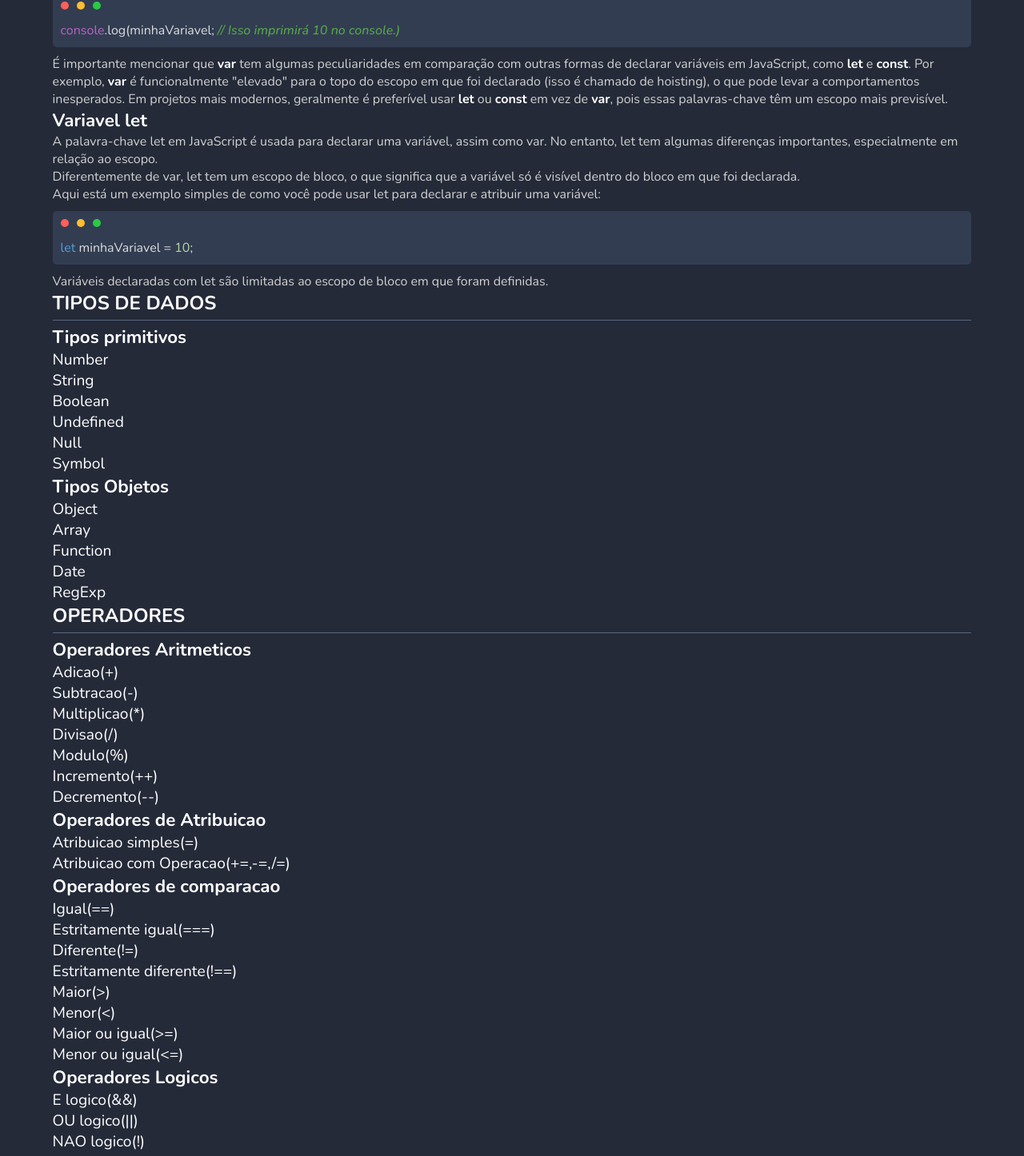
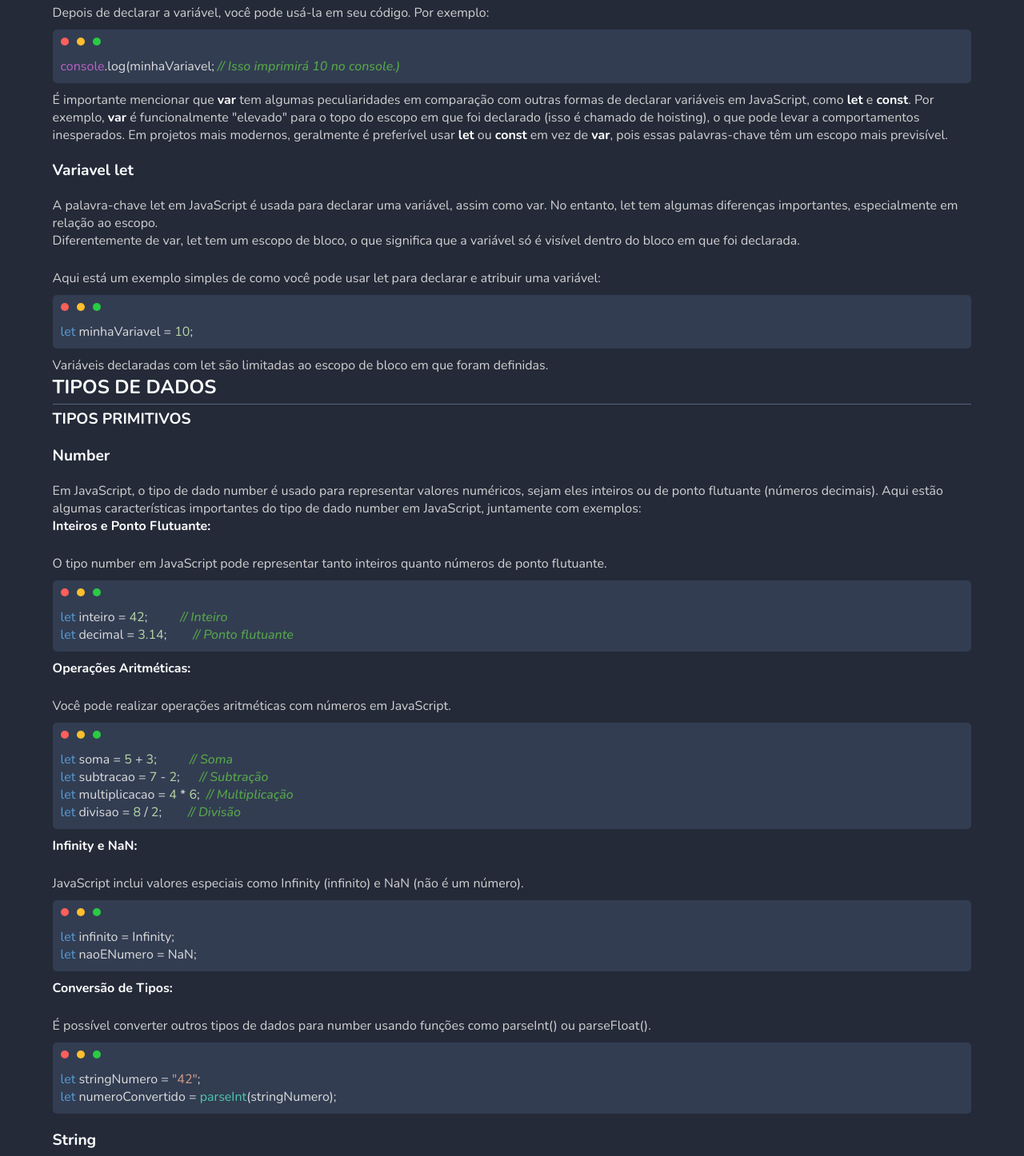
Before and after one commit to lucasalves77/Blog-Frontend, a React (Vite) app: page /javascript in a window 1280 px wide. Shown: the part 958-2404 px from the top of the page at 80% size. Built offline with nearby package versions, Linux system fonts and the light colour scheme.

Commit message:
ultimo commit

```diff
--- a/src/routes/Javascript.css
+++ b/src/routes/Javascript.css
@@ -6,12 +6,18 @@
 
 h4{
   color: white;
-  font-size: 1.4rem;
+  font-size: 1.2rem;
 }
 
 h5{
   font-size: 1.2rem;
-  font-weight: lighter;
+  color: white;
+  font-weight: bolder;
+  margin: 20px 0;
+}
+
+h6{
+  font-size: 1rem;
   color: white;
 }
 
@@ -60,4 +66,5 @@ b{
 
 .textCode{
   color: rgb(209, 209, 209);
+  margin-top: 25px;
 }
--- a/src/routes/Javascript.jsx
+++ b/src/routes/Javascript.jsx
@@ -29,8 +29,8 @@ const Javascript = () => {
         <p><b>Let</b>: Introduzido no ECMAScript 6 (ES6). Escopo de bloco.</p>
         <p><b>Const</b>: Também introduzido no ES6. Similar ao let, mas a variável não pode ser.</p>
         <div>
-          <h4>Variavel var</h4>
-        <span className="textCode">Em JavaScript, a palavra-chave var é usada para declarar uma variável. Uma variável é como uma caixa de armazenamento que você pode usar para guardar valores. Aqui está um exemplo simples:</span>
+          <h5>Variavel var</h5>
+        <p className="textCode">Em JavaScript, a palavra-chave var é usada para declarar uma variável. Uma variável é como uma caixa de armazenamento que você pode usar para guardar valores. Aqui está um exemplo simples:</p>
         <div className="ide">
         <Codeide/>
         <CodeHighlighter language="javascript"
@@ -42,7 +42,7 @@ const Javascript = () => {
           <li><b>=</b>: O operador de atribuição. Ele diz ao JavaScript para atribuir o valor à direita à variável à esquerda.</li>
           <li><b>10</b>: O valor que está sendo atribuído à variável.</li>
         </ul>
-        <span className="textCode">Depois de declarar a variável, você pode usá-la em seu código. Por exemplo:</span>
+        <p className="textCode">Depois de declarar a variável, você pode usá-la em seu código. Por exemplo:</p>
         <div className="ide">
           <Codeide/>
           <CodeHighlighter language="javascript"
@@ -51,10 +51,10 @@ const Javascript = () => {
         <p>É importante mencionar que <b>var</b> tem algumas peculiaridades em comparação com outras formas de declarar variáveis em JavaScript, como <b>let</b> e <b>const</b>. Por exemplo, <b>var</b> é funcionalmente "elevado" para o topo do escopo em que foi declarado (isso é chamado de hoisting), o que pode levar a comportamentos inesperados. Em projetos mais modernos, geralmente é preferível usar <b>let</b> ou <b>const</b> em vez de <b>var</b>, pois essas palavras-chave têm um escopo mais previsível.</p>
       </div>
       <div>
-        <h4>Variavel let</h4>
+        <h5>Variavel let</h5>
         <p>A palavra-chave let em JavaScript é usada para declarar uma variável, assim como var. No entanto, let tem algumas diferenças importantes, especialmente em relação ao escopo.</p>
         <p>Diferentemente de var, let tem um escopo de bloco, o que significa que a variável só é visível dentro do bloco em que foi declarada.</p>
-        <span className="textCode">Aqui está um exemplo simples de como você pode usar let para declarar e atribuir uma variável:</span>
+        <p className="textCode">Aqui está um exemplo simples de como você pode usar let para declarar e atribuir uma variável:</p>
         <div className="ide">
           <Codeide/>
           <CodeHighlighter language="javascript"
@@ -65,14 +65,49 @@ const Javascript = () => {
       <div id="tiposDeDados">
         <h3 className="tituloh3">TIPOS DE DADOS</h3>
         <div className="line"></div>
-        <h4>Tipos primitivos</h4>
+        <h4>TIPOS PRIMITIVOS</h4>
         <h5>Number</h5>
+        <p >Em JavaScript, o tipo de dado number é usado para representar valores numéricos, sejam eles inteiros ou de ponto flutuante (números decimais). Aqui estão algumas características importantes do tipo de dado number em JavaScript, juntamente com exemplos:</p>
+        <h6>Inteiros e Ponto Flutuante:</h6>
+        <p className="textCode">O tipo number em JavaScript pode representar tanto inteiros quanto números de ponto flutuante.</p>
+        <div className="ide">
+          <Codeide/>
+          <CodeHighlighter language="javascript"
+          code={`let inteiro = 42;          // Inteiro
+let decimal = 3.14;        // Ponto flutuante`}/>
+        </div>
+        <h6>Operações Aritméticas:</h6>
+        <p className="textCode">Você pode realizar operações aritméticas com números em JavaScript.</p>
+        <div className="ide">
+          <Codeide/>
+          <CodeHighlighter language="javascript"
+          code={`let soma = 5 + 3;          // Soma
+let subtracao = 7 - 2;      // Subtração
+let multiplicacao = 4 * 6;  // Multiplicação
+let divisao = 8 / 2;        // Divisão`}/>
+        </div>
+        <h6>Infinity e NaN:</h6>
+        <p className="textCode">JavaScript inclui valores especiais como Infinity (infinito) e NaN (não é um número).</p>
+        <div className="ide">
+          <Codeide/>
+          <CodeHighlighter language="javascript"
+          code={`let infinito = Infinity;
+let naoENumero = NaN;`}/>
+        </div>
+        <h6>Conversão de Tipos:</h6>
+        <p className="textCode">É possível converter outros tipos de dados para number usando funções como parseInt() ou parseFloat().</p>
+        <div className="ide">
+          <Codeide/>
+          <CodeHighlighter language="javascript"
+          code={`let stringNumero = "42";
+let numeroConvertido = parseInt(stringNumero);`}/>
+        </div>
         <h5>String</h5>
         <h5>Boolean</h5>
         <h5>Undefined</h5>
         <h5>Null</h5>
         <h5>Symbol</h5>
-        <h4>Tipos Objetos</h4>
+        <h4>TIPOS OBJETOS</h4>
         <h5>Object</h5>
         <h5>Array</h5>
         <h5>Function</h5>
@@ -130,9 +165,9 @@ const Javascript = () => {
       <div id="arraysObjetos">
         <h3 className="tituloh3">ARRAYS E OBJETOS</h3>
         <div className="line"></div>
-        <h4>Arrays</h4>
+        <h5>Arrays</h5>
         <p>Um array é uma coleção ordenada de valores. Os valores podem ser de qualquer tipo, e cada elemento em um array é associado a um índice.</p>
-        <span className="textCode">Criando um Array:</span>
+        <p className="textCode">Criando um Array:</p>
         <div className="ide">
           <Codeide/>
           <CodeHighlighter language="javascript"
@@ -140,21 +175,21 @@ const Javascript = () => {
 let numeros = [1, 2, 3, 4, 5];
 let misto = [1, 'maçã', true, { tipo: 'fruta' }];`}/>
         </div>
-        <span className="textCode">Acessando Elementos do Array:</span>
+        <p className="textCode">Acessando Elementos do Array:</p>
         <div className="ide">
           <Codeide/>
           <CodeHighlighter language="javascript"
           code={`console.log(frutas[0]);  // 'maçã'
 console.log(numeros.length);  // 5`}/>
         </div>
-        <span className="textCode">Modificando Elementos do Array:</span>
+        <p className="textCode">Modificando Elementos do Array:</p>
         <div className="ide">
           <Codeide/>
           <CodeHighlighter language="javascript"
           code={`frutas[1] = 'uva';
 frutas.push('abacaxi');  // Adiciona ao final do array`}/>
         </div>
-        <span className="textCode">Métodos Úteis de Array:</span>
+        <p className="textCode">Métodos Úteis de Array:</p>
         <div className="ide">
           <Codeide/>
           <CodeHighlighter language="javascript"
@@ -166,9 +201,9 @@ numeros.push(2);  // Adiciona ao final
 numeros.shift();  // Remove o primeiro elemento
 numeros.unshift(8);  // Adiciona no início`}/>
         </div>
-        <h4>Objetos</h4>
+        <h5>Objetos</h5>
         <p>Um objeto é uma coleção de pares chave-valor, onde cada chave é uma string única que identifica um valor associado.</p>
-        <span className="textCode">Criando um Objeto:</span>
+        <p className="textCode">Criando um Objeto:</p>
         <div className="ide">
           <Codeide/>
           <CodeHighlighter language="javascript"
@@ -182,7 +217,7 @@ numeros.unshift(8);  // Adiciona no início`}/>
       }
   };`}/>
         </div>
-        <span className="textCode">Acessando Propriedades do Objeto:</span>
+        <p className="textCode">Acessando Propriedades do Objeto:</p>
         <div className="ide">
           <Codeide/>
           <CodeHighlighter language="javascript"
@@ -190,7 +225,7 @@ numeros.unshift(8);  // Adiciona no início`}/>
 console.log(pessoa['idade']);  // 25
 console.log(pessoa.endereco.cidade);  // 'Cidade Exemplo'`}/>
         </div>
-        <span className="textCode">Modificando Propriedades do Objeto:</span>
+        <p className="textCode">Modificando Propriedades do Objeto:</p>
         <div className="ide">
           <Codeide/>
           <CodeHighlighter language="javascript"
@@ -198,13 +233,13 @@ console.log(pessoa.endereco.cidade);  // 'Cidade Exemplo'`}/>
 pessoa['idade'] = 30;
 pessoa.endereco.cidade = 'Nova Cidade';`}/>
         </div>
-        <span className="textCode">Adicionando Novas Propriedades:</span>
+        <p className="textCode">Adicionando Novas Propriedades:</p>
         <div className="ide">
           <Codeide/>
           <CodeHighlighter language="javascript"
           code={`pessoa.profissao = 'Desenvolvedor';`}/>
         </div>
-        <span className="textCode">Métodos e Funções em Objetos:</span>
+        <p className="textCode">Métodos e Funções em Objetos:</p>
         <div className="ide">
           <Codeide/>
           <CodeHighlighter language="javascript"
```
